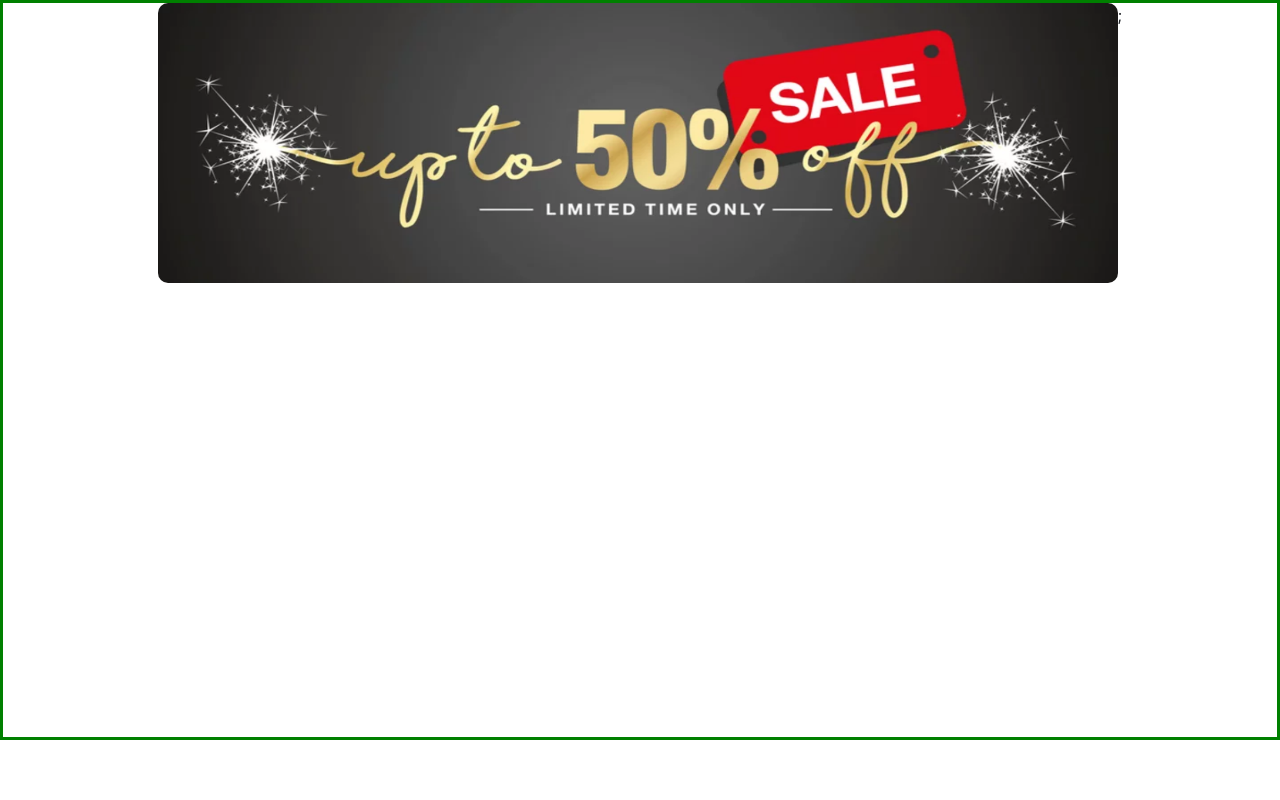
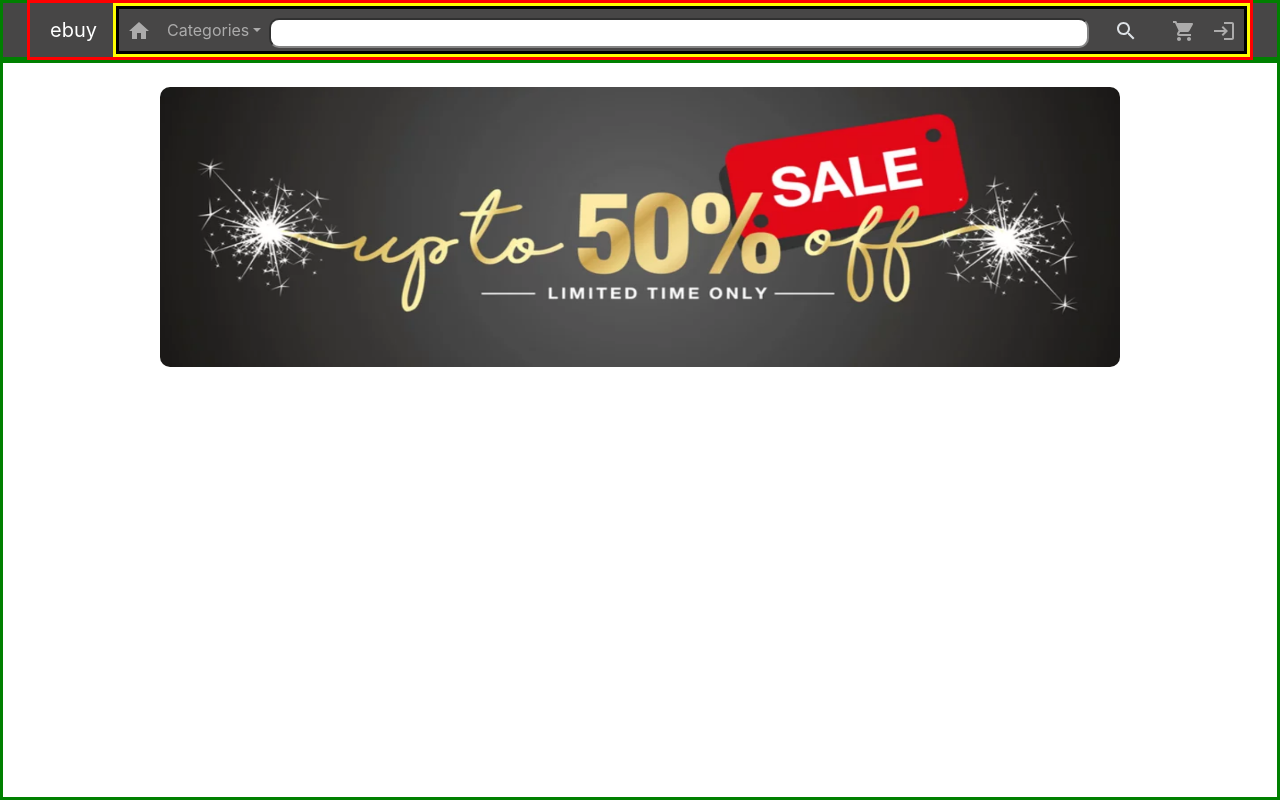
Before and after one commit to MoustafaAshraf8/ebuy, a React (Create React App) app in the folder ebuy/: page / in a window 1280 px wide. Built offline with nearby package versions, Linux system fonts and the light colour scheme.

Commit message:
home page small updates

```diff
--- a/ebuy/src/App.jsx
+++ b/ebuy/src/App.jsx
@@ -9,7 +9,15 @@ function App() {
   return (
     <div className="App">
       <Routes>
-        <Route path="/" element={<HomePage />} />
+        <Route
+          path="/"
+          element={
+            <>
+              <NavigationBar />
+              <HomePage />
+            </>
+          }
+        />
         <Route path="/login" element={<LoginPage />} />
         <Route path="/signup" element={<SignupPage />} />
       </Routes>
--- a/ebuy/src/components/Home_Page/HomePage.jsx
+++ b/ebuy/src/components/Home_Page/HomePage.jsx
@@ -9,7 +9,7 @@ const HomePage = () => {
   };
   return (
     <div
-      className="container-fluid d-flex flex-column align-items-start p-0 m-0"
+      className="container-fluid d-flex flex-column align-items-start pt-4 m-0"
       style={homePageStyle}
     >
       <SaleImage />
--- a/ebuy/src/components/Home_Page/components/SaleImage.jsx
+++ b/ebuy/src/components/Home_Page/components/SaleImage.jsx
@@ -9,7 +9,7 @@ const SaleImage = () => {
   };
   return (
     <div className="container-fluid d-flex justify-content-center">
-      <img src="./Image/sale_image.png" alt="" style={imgStyle} />;
+      <img src="./Image/sale_image.png" alt="" style={imgStyle} />
     </div>
   );
 };
```
